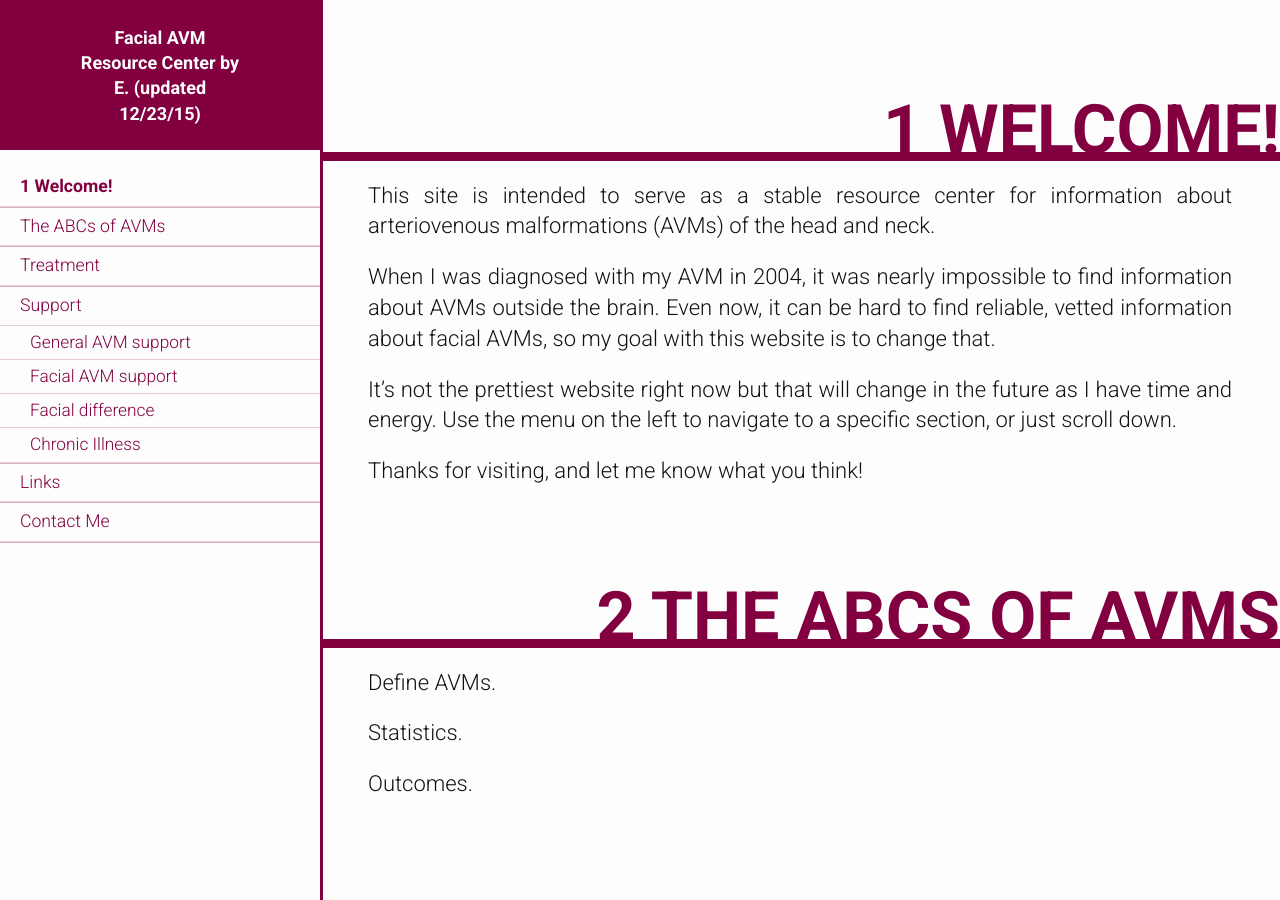
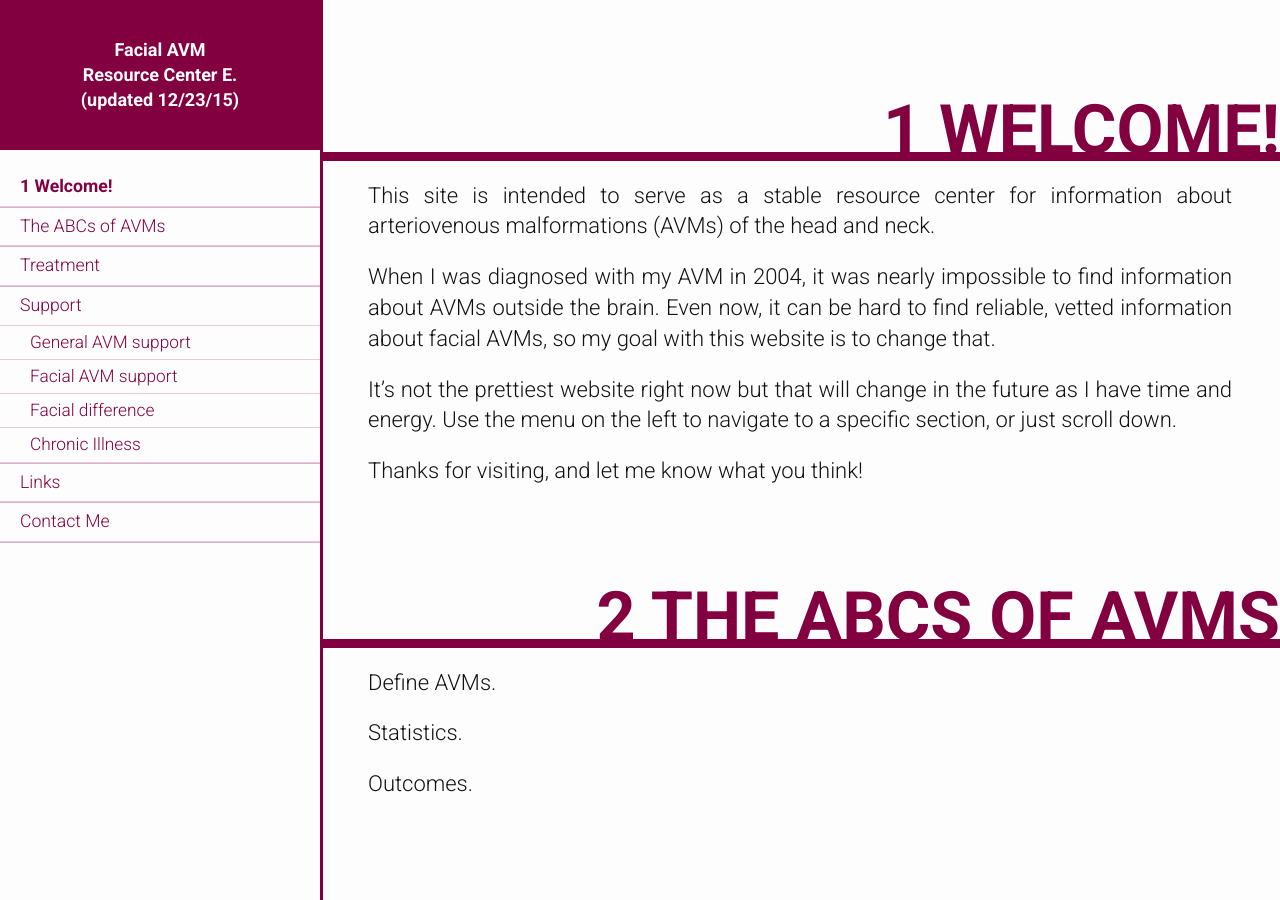
Before and after one commit to FacialAVM/FacialAVM.github.io, a Jekyll site: the page built from index.html, in a window 1280 px wide and 900 px high. Built offline with Jekyll 4.4.1, drawn with Linux system fonts in a browser that asks for light colours.

Commit message:
Update header.html

```diff
--- a/_includes/header.html
+++ b/_includes/header.html
@@ -1,3 +1,3 @@
 <header>
-    <span>{{ site.name }} by {{ site.author }} {{ site.version }}</span>
+    <span>{{ site.name }} {{ site.author }} {{ site.version }}</span>
 </header>
```
